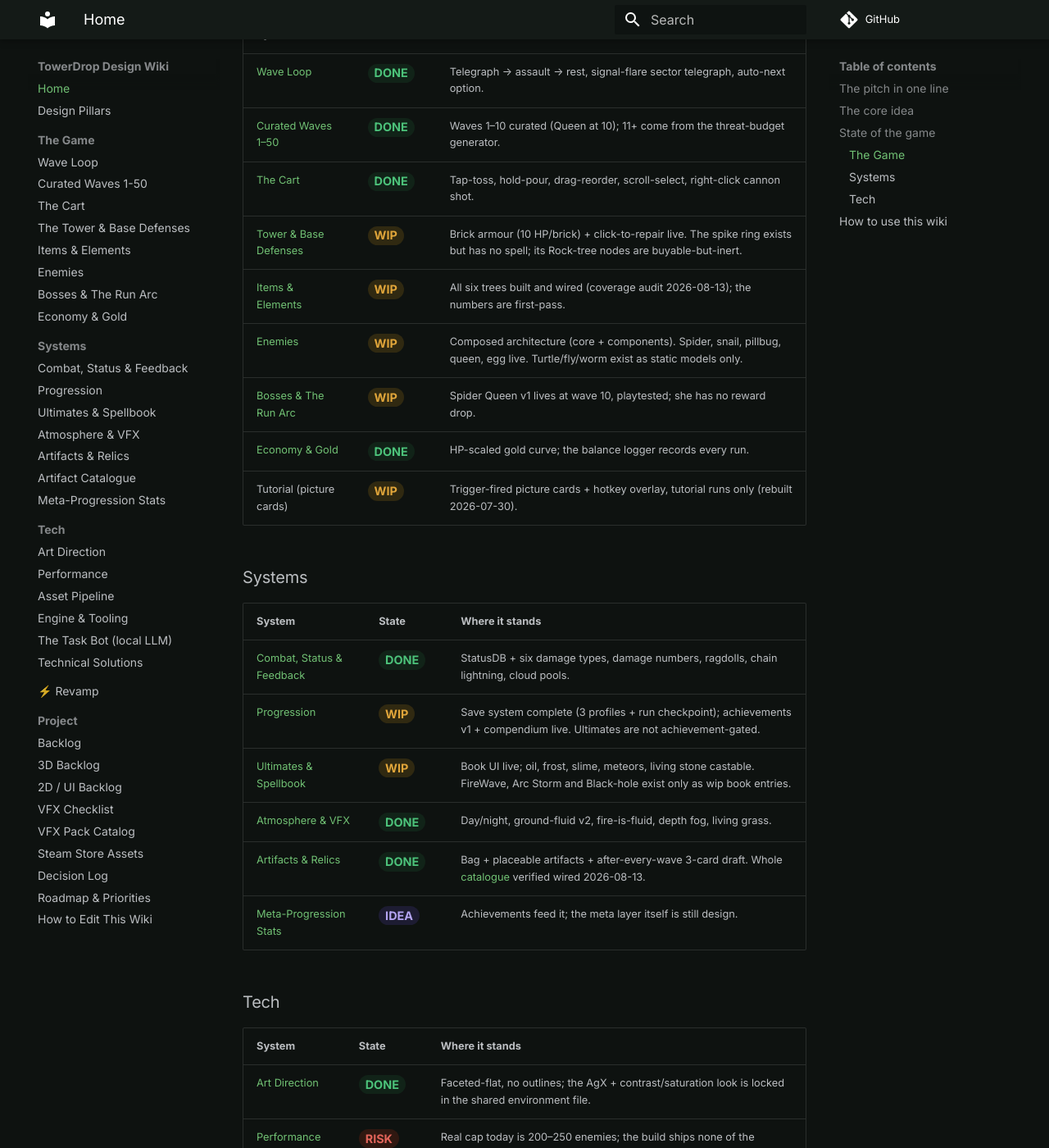
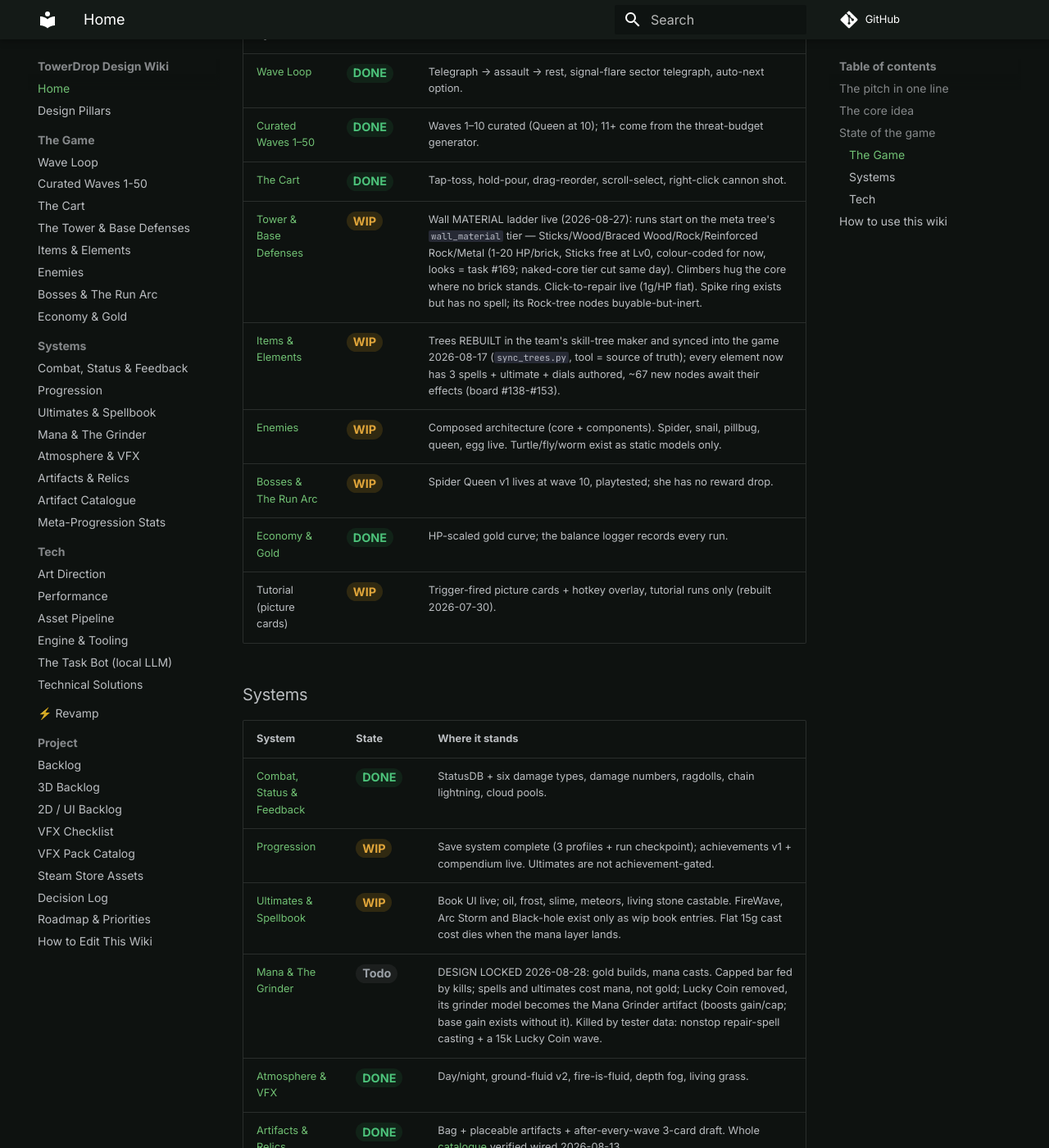
Before and after one commit to cap7n/towerdrop-docs, an MkDocs documentation site: the page built from docs/index.md, in a window 1280 px wide and 1400 px high, scrolled down 1174 px. Shown: the whole window at 82% size. Built offline with MkDocs 1.6.1 and Material for MkDocs 9.7.7, drawn with Linux system fonts in a browser that asks for light colours; comment, search, counter and statistics services are not loaded; some of the changed text lies outside the part shown.

Commit message:
Wiki: mana layer designed (gold builds, mana casts) + decision log + state rows
Locked 2026-08-28 off the first tester data: capped kill-fed mana bar takes
over all spell/ultimate costs; Lucky Coin removed, its grinder model becomes
the Mana Grinder. New systems/mana.md; decisions + index updated.

Co-Authored-By: Claude Fable 5 <noreply@anthropic.com>

```diff
--- a/docs/index.md
+++ b/docs/index.md
@@ -29,8 +29,8 @@ The division of labour: **this wiki describes the game in the present tense**
 | [Wave Loop](game/waves.md) | <span class="pill done">DONE</span> | Telegraph → assault → rest, signal-flare sector telegraph, auto-next option. |
 | [Curated Waves 1–50](game/waves-curated.md) | <span class="pill done">DONE</span> | Waves 1–10 curated (Queen at 10); 11+ come from the threat-budget generator. |
 | [The Cart](game/cart.md) | <span class="pill done">DONE</span> | Tap-toss, hold-pour, drag-reorder, scroll-select, right-click cannon shot. |
-| [Tower & Base Defenses](game/tower.md) | <span class="pill wip">WIP</span> | Brick armour (10 HP/brick) + click-to-repair live. The spike ring exists but has no spell; its Rock-tree nodes are buyable-but-inert. |
-| [Items & Elements](game/items.md) | <span class="pill wip">WIP</span> | All six trees built and wired (coverage audit 2026-08-13); the numbers are first-pass. |
+| [Tower & Base Defenses](game/tower.md) | <span class="pill wip">WIP</span> | Wall MATERIAL ladder live (2026-08-27): runs start on the meta tree's `wall_material` tier — Sticks/Wood/Braced Wood/Rock/Reinforced Rock/Metal (1-20 HP/brick, Sticks free at Lv0, colour-coded for now, looks = task #169; naked-core tier cut same day). Climbers hug the core where no brick stands. Click-to-repair live (1g/HP flat). Spike ring exists but has no spell; its Rock-tree nodes buyable-but-inert. |
+| [Items & Elements](game/items.md) | <span class="pill wip">WIP</span> | Trees REBUILT in the team's skill-tree maker and synced into the game 2026-08-17 (`sync_trees.py`, tool = source of truth); every element now has 3 spells + ultimate + dials authored, ~67 new nodes await their effects (board #138-#153). |
 | [Enemies](game/enemies.md) | <span class="pill wip">WIP</span> | Composed architecture (core + components). Spider, snail, pillbug, queen, egg live. Turtle/fly/worm exist as static models only. |
 | [Bosses & The Run Arc](game/bosses.md) | <span class="pill wip">WIP</span> | Spider Queen v1 lives at wave 10, playtested; she has no reward drop. |
 | [Economy & Gold](game/economy.md) | <span class="pill done">DONE</span> | HP-scaled gold curve; the balance logger records every run. |
@@ -42,10 +42,11 @@ The division of labour: **this wiki describes the game in the present tense**
 |---|---|---|
 | [Combat, Status & Feedback](systems/combat.md) | <span class="pill done">DONE</span> | StatusDB + six damage types, damage numbers, ragdolls, chain lightning, cloud pools. |
 | [Progression](systems/progression.md) | <span class="pill wip">WIP</span> | Save system complete (3 profiles + run checkpoint); achievements v1 + compendium live. Ultimates are not achievement-gated. |
-| [Ultimates & Spellbook](systems/ultimates.md) | <span class="pill wip">WIP</span> | Book UI live; oil, frost, slime, meteors, living stone castable. FireWave, Arc Storm and Black-hole exist only as wip book entries. |
+| [Ultimates & Spellbook](systems/ultimates.md) | <span class="pill wip">WIP</span> | Book UI live; oil, frost, slime, meteors, living stone castable. FireWave, Arc Storm and Black-hole exist only as wip book entries. Flat 15g cast cost dies when the mana layer lands. |
+| [Mana & The Grinder](systems/mana.md) | <span class="pill todo">Todo</span> | DESIGN LOCKED 2026-08-28: gold builds, mana casts. Capped bar fed by kills; spells and ultimates cost mana, not gold; Lucky Coin removed, its grinder model becomes the Mana Grinder artifact (boosts gain/cap; base gain exists without it). Killed by tester data: nonstop repair-spell casting + a 15k Lucky Coin wave. |
 | [Atmosphere & VFX](systems/atmosphere.md) | <span class="pill done">DONE</span> | Day/night, ground-fluid v2, fire-is-fluid, depth fog, living grass. |
 | [Artifacts & Relics](systems/artifacts.md) | <span class="pill done">DONE</span> | Bag + placeable artifacts + after-every-wave 3-card draft. Whole [catalogue](systems/artifact-catalogue.md) verified wired 2026-08-13. |
-| [Meta-Progression Stats](systems/meta-progression-stats.md) | <span class="pill idea">IDEA</span> | Achievements feed it; the meta layer itself is still design. |
+| [Meta-Progression Stats](systems/meta-progression-stats.md) | <span class="pill wip">WIP</span> | Meta layer LIVE + verified (2026-08-27): shards (1/wave clear, boss +10) spend in the full-screen MetaTreeScreen (game-over splash diamond + main-menu button, tool-authored layout via sync_trees.py). `wall_material` ladder = the run-length governor; first real purchase confirmed in play. Most other node GRANTS still to wire (#150-#152). |
 
 ### Tech
 
--- a/mkdocs.yml
+++ b/mkdocs.yml
@@ -53,6 +53,7 @@ nav:
       - Combat, Status & Feedback: systems/combat.md
       - Progression: systems/progression.md
       - Ultimates & Spellbook: systems/ultimates.md
+      - Mana & The Grinder: systems/mana.md
       - Atmosphere & VFX: systems/atmosphere.md
       - Artifacts & Relics: systems/artifacts.md
       - Artifact Catalogue: systems/artifact-catalogue.md
```
Also changed, not shown: docs/project/decisions.md (+6 -0 lines), docs/systems/mana.md (added, +44 -0 lines).
